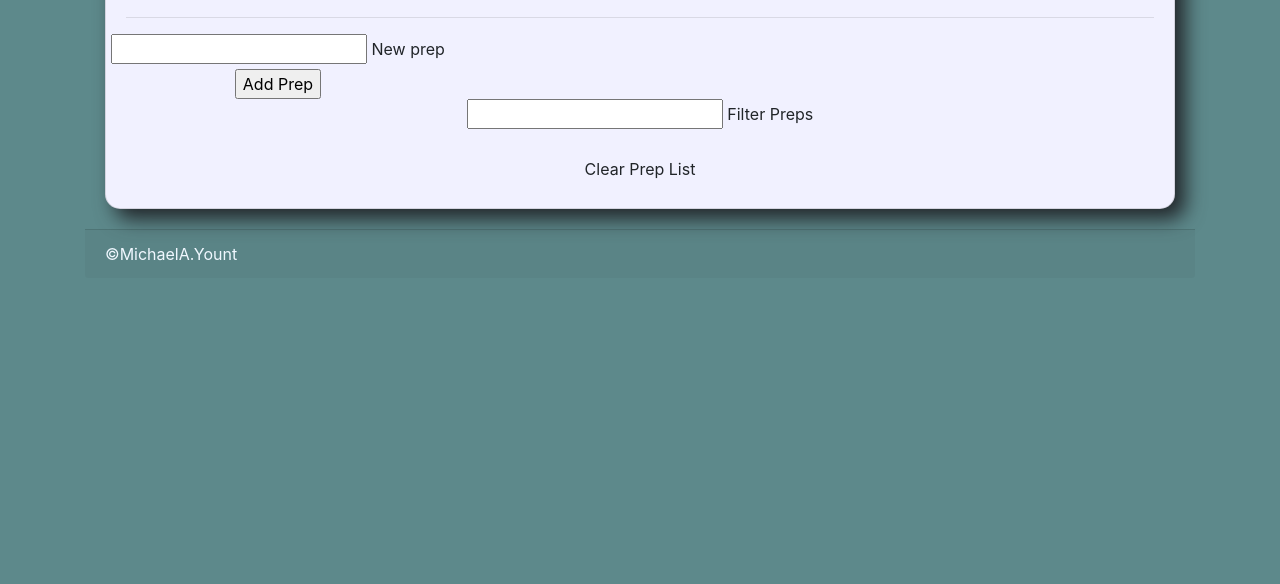
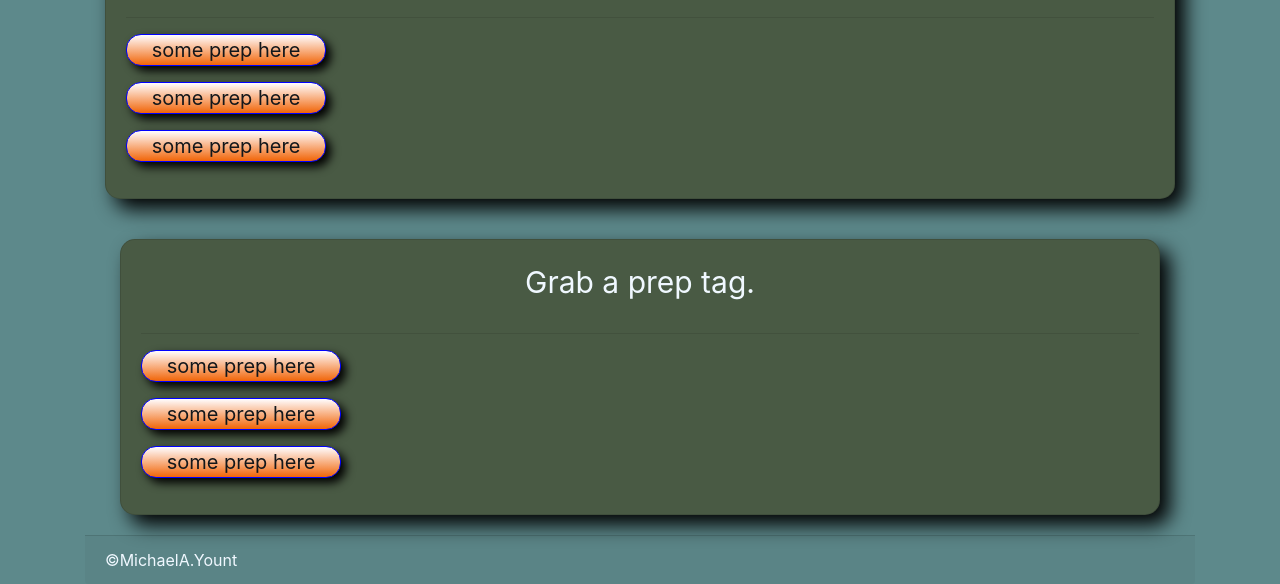
Before and after one commit to Michael-Yount/KitchenPrepApp, a plain HTML site: page index.html in a window 1280 px wide. Shown: the part 647-1231 px from the top of the page. Before the commit the page ends 925 px from the top, so only its background shows below. Drawn offline with nearby package versions, Linux system fonts and the light colour scheme.

Commit message:
drag n drop html

```diff
--- a/index.html
+++ b/index.html
@@ -37,7 +37,7 @@
                                             <a class="nav-link dropdown-toggle" data-toggle="dropdown" href="#" role="button" aria-haspopup="true" aria-expanded="false" id="menuLabel1">Prep Areas</a>
                                                         <div class="dropdown-menu">
                                                                <a class="dropdown-item" href="/coldPrep.html">Cold Prep</a>
-                                                                <a class="dropdown-item" href="#">Saute Station</a>
+                                                                <a class="dropdown-item" href="">Saute Station</a>
                                                                 <a class="dropdown-item" href="#">Broiler Station</a>
                                                           <div class="dropdown-divider"></div>
                                                                   <input type="" class="dropdown-item" href="#" placeholder="custom prep area" id="customPrepAreaInput"></a>
@@ -69,30 +69,37 @@
                                 </select>
                             </div>
                     </div>
-                               <div class="container">
+                               <div class="container" >
+                                  <div class="row">
+                                    <div class="col-md-12">
+                                      <div id="todayPrepListCont" class="card">
+                                        <span class="card-title prepListTitle">Today's Prep List</span>
+                                        <hr>
+                                        <div class="containerPrepList">
+                                           <p class="prepTag" draggable="true">some prep here</p>
+                                           <p class="prepTag" draggable="true">some prep here</p>
+                                           <p class="prepTag" draggable="true">some prep here</p>
+
+                                        </div>
+
+
+                                    </div>
+                                  </div>
+                                </div>
+                                <div class="container" id="grabAPrepCont">
                                   <div class="row">
                                     <div class="col-md-12">
                                       <div id="main" class="card">
-                                        <span class="card-title prepListTitle">Today's Prep List</span>
+                                        <span class="card-title prepListTitle">Grab a prep tag.</span>
                                         <hr>
-                                        <div class="row">
+                                        <div class="containerPrepList">
+                                           <p class="prepTag" draggable="true">some prep here</p>
+                                           <p class="prepTag" draggable="true">some prep here</p>
+                                           <p class="prepTag" draggable="true">some prep here</p>
 
-                                          <form id="prep-form">
-                                            <div class="input-field">
-                                              <input type="text" name="prep" id="prep" class="">
-                                              <label for="prep">New prep</label>
-                                            </div>
-                                            <input type="submit" value="Add Prep" class="prepListBtn">
-                                          </form>
                                         </div>
 
-                                      <div class="container">
-                                      <div class="card-action">
-                                        <input type="text" name="filter" id="filter">
-                                        <label for="filter">Filter Preps</label>
-                                      </div>
-                                      <ul class="collection"></ul>
-                                      <a href="#" class="clear-preps btn black">Clear Prep List</a>
+
                                     </div>
                                   </div>
                                 </div>
--- a/main.css
+++ b/main.css
@@ -77,6 +77,7 @@ backBtn {
     margin-top: 5px;
     margin-bottom: 25px;
     filter: drop-shadow(5px 5px 5px black);
+    z-index: 1;
 
     /* margin: 0; */
 }
@@ -94,6 +95,7 @@ backBtn {
     filter: drop-shadow(5px 5px 5px rgb(87, 87, 87));
     margin: 0;
     padding: 0;
+    text-align: center;
 }
 #menuLabel1, #menuLabel2 {
   color: rgb(0, 0, 0);
@@ -108,6 +110,21 @@ backBtn {
 text-align: center;
 font-size: 30px;
 }
+
+.prepTag {
+  border: 1px solid blue;
+  border-radius: 15px;
+  filter: drop-shadow(5px 5px 5px black);
+  background: linear-gradient(rgb(255, 253, 255), rgb(241, 101, 8));
+color: rgb(19, 23, 27);
+ width: 200px;
+ font-size: 20px;
+
+
+}
+#todayPrepCont {
+  color: aliceblue;
+}
 /* #menuLabel2 {
     color: aliceblue;
     font-size: 30px;
@@ -121,12 +138,13 @@ font-size: 30px;
 }
 
 .card{
-    background: rgb(241, 241, 255);
+    background: rgb(73, 90, 68);
     border-radius: 15px 15px 15px 15px;
-    filter: drop-shadow(10px 10px 10px);
+    filter: drop-shadow(10px 10px 10px black);
     padding: 20px;
     margin: 20px;
     text-align: center;
+    color: aliceblue;
 }
 .oystImg, .lobstImg {
   border-radius: 50px 50px 50px 50px;
```
